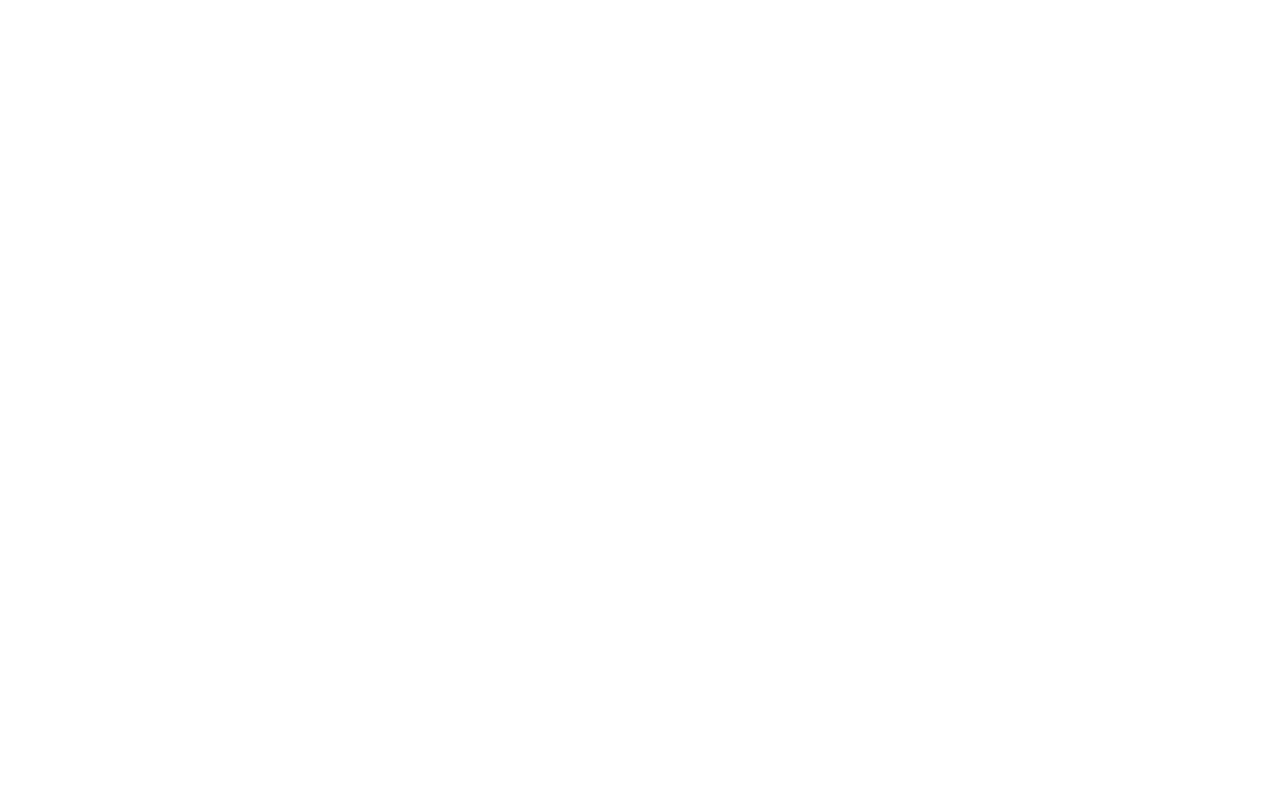
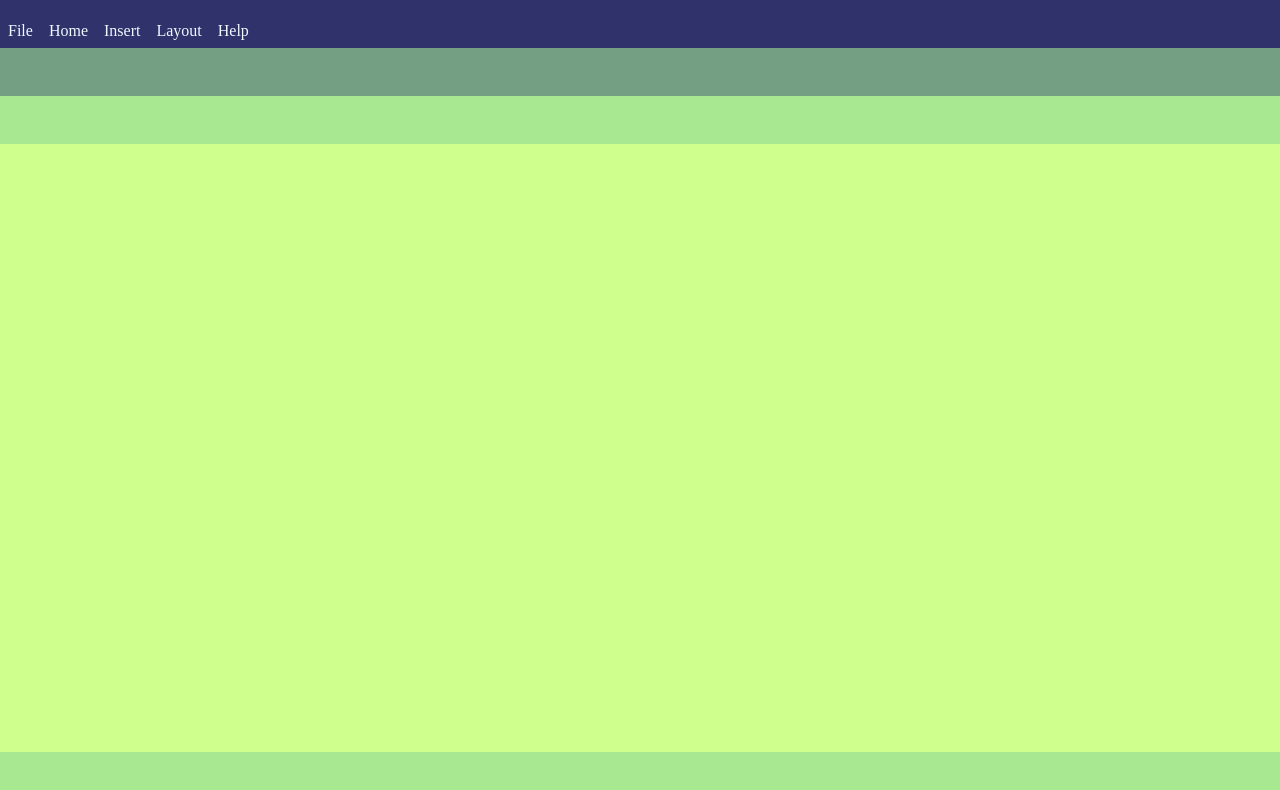
Before and after one commit to lekkha/Excel-clone, a plain HTML site: page index.html in a window 1280 px wide. Drawn offline with Linux system fonts and the light colour scheme.

Commit message:
page-action-container

```diff
--- a/index.html
+++ b/index.html
@@ -7,11 +7,17 @@
     <title>Excel Clone</title>
 </head>
 <body>
-    <div class="page-actions-cont"></div>
-    <div class="cellprops-actions-cont"></div>
-    <div class="formula-actions-container"></div>
+    <div class="page-actions-cont">
+        <div class="page-actions">File</div>
+        <div class="page-actions">Home</div>
+        <div class="page-actions">Insert</div>
+        <div class="page-actions">Layout</div>
+        <div class="page-actions">Help</div>
+    </div>
+    <div class="cellprop-actions-cont"></div>
+    <div class="formula-actions-cont"></div>
     <div class="grid-cont"></div>
-    <div class="sheet-cont"></div>
+    <div class="sheet-actions-cont"></div>
 
 
     <script src="script.js"></script>
--- a/styles.css
+++ b/styles.css
@@ -0,0 +1,35 @@
+* {
+    box-sizing: border-box;
+}
+
+body{
+    padding: 0;
+    margin: 0;
+}
+
+.page-actions-cont{
+    height: 3rem;
+    background-color: #30336b;
+    display: flex;
+    align-items: flex-end;
+}
+.page-actions{
+    margin: 0.5rem;
+    color: aliceblue;
+}
+.cellprop-actions-cont{
+    height: 3rem;
+    background-color: #749F82;
+}
+.formula-actions-cont{
+    height: 3rem;
+    background-color: #A8E890;
+}
+.sheet-actions-cont{
+    height: 3rem;
+    background-color: #A8E890 ;
+}
+.grid-cont{
+    height: calc(100vh - 3rem - 3rem - 3rem - 3rem);
+    background-color: #CFFF8D;
+}
```
